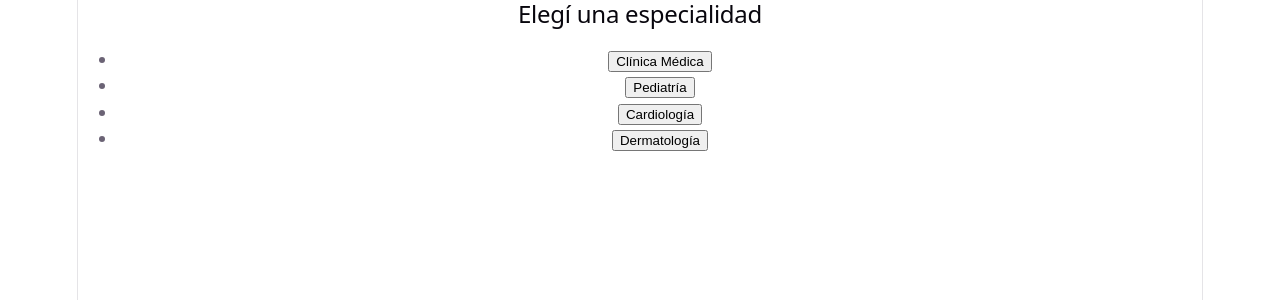
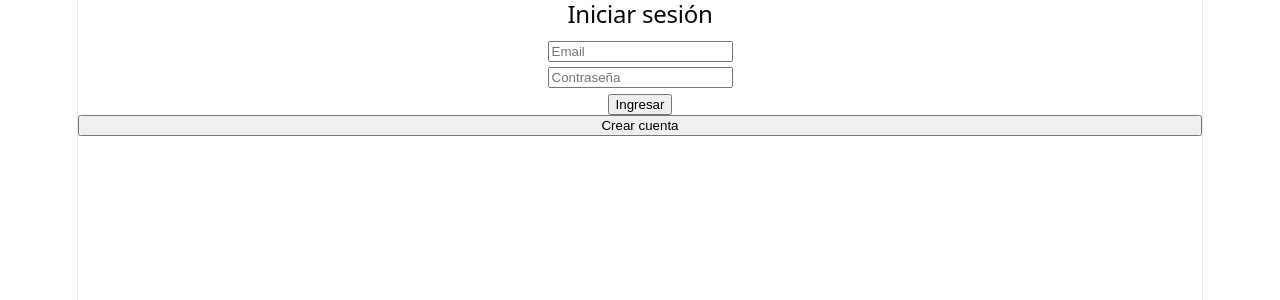
Before and after one commit to RodrigoEscorcielo/sistema-turnos-medicos, a React app in the folder frontend/: page / in a window 1280 px wide. Shown: the top 300 px of the page. Built offline with nearby package versions, Linux system fonts and the light colour scheme; the HTML template or start-up script is replaced by a standard one.

Commit message:
Agrega login y registro con mock

```diff
--- a/frontend/src/App.jsx
+++ b/frontend/src/App.jsx
@@ -1,12 +1,27 @@
-// src/App.jsx
+import { useState } from 'react';
+import Login from './pages/Login';
+import Registro from './pages/Registro';
 import SeleccionEspecialidad from './pages/SeleccionEspecialidad';
 
 function App() {
-  return (
-    <div>
-      <SeleccionEspecialidad />
-    </div>
-  );
+  const [usuario, setUsuario] = useState(null);
+  const [mostrarRegistro, setMostrarRegistro] = useState(false);
+
+  if (!usuario) {
+    return mostrarRegistro ? (
+      <>
+        <Registro onRegistroExitoso={setUsuario} />
+        <button onClick={() => setMostrarRegistro(false)}>Ya tengo cuenta</button>
+      </>
+    ) : (
+      <>
+        <Login onLoginExitoso={setUsuario} />
+        <button onClick={() => setMostrarRegistro(true)}>Crear cuenta</button>
+      </>
+    );
+  }
+
+  return <SeleccionEspecialidad />;
 }
 
 export default App;
--- /dev/null
+++ b/frontend/src/api/auth.js
@@ -0,0 +1,30 @@
+// POST /auth/registro → { email, password, nombre, apellido, nro_credencial } → { usuario_id, token }
+// POST /auth/login → { email, password } → { token, rol, usuario_id }
+
+let usuariosMock = [
+  { usuario_id: 1, email: "paciente@mail.com", password: "1234", rol: "paciente" },
+];
+
+export async function registrar({ email, password, nombre, apellido, nro_credencial }) {
+  await new Promise((resolve) => setTimeout(resolve, 300));
+
+  if (usuariosMock.find((u) => u.email === email)) {
+    throw { response: { status: 409, data: { error: "email_ya_registrado" } } };
+  }
+
+  const nuevoUsuario = { usuario_id: usuariosMock.length + 1, email, password, rol: "paciente" };
+  usuariosMock.push(nuevoUsuario);
+
+  return { usuario_id: nuevoUsuario.usuario_id, token: `mock-token-${nuevoUsuario.usuario_id}` };
+}
+
+export async function login({ email, password }) {
+  await new Promise((resolve) => setTimeout(resolve, 300));
+
+  const usuario = usuariosMock.find((u) => u.email === email && u.password === password);
+  if (!usuario) {
+    throw { response: { status: 401, data: { error: "credenciales_invalidas" } } };
+  }
+
+  return { token: `mock-token-${usuario.usuario_id}`, rol: usuario.rol, usuario_id: usuario.usuario_id };
+}
--- /dev/null
+++ b/frontend/src/pages/Login.jsx
@@ -0,0 +1,43 @@
+import { useState } from 'react';
+import { login } from '../api/auth';
+
+function Login({ onLoginExitoso }) {
+  const [email, setEmail] = useState('');
+  const [password, setPassword] = useState('');
+  const [error, setError] = useState(null);
+  const [cargando, setCargando] = useState(false);
+
+  async function handleSubmit(e) {
+    e.preventDefault();
+    setError(null);
+    setCargando(true);
+    try {
+      const data = await login({ email, password });
+      localStorage.setItem('token', data.token);
+      localStorage.setItem('usuario_id', data.usuario_id);
+      onLoginExitoso(data);
+    } catch (err) {
+      setError(err.response?.data?.error === 'credenciales_invalidas'
+        ? 'Email o contraseña incorrectos.'
+        : 'Error al iniciar sesión.');
+    } finally {
+      setCargando(false);
+    }
+  }
+
+  return (
+    <form onSubmit={handleSubmit}>
+      <h2>Iniciar sesión</h2>
+      <div>
+        <input type="email" placeholder="Email" value={email} onChange={(e) => setEmail(e.target.value)} required />
+      </div>
+      <div>
+        <input type="password" placeholder="Contraseña" value={password} onChange={(e) => setPassword(e.target.value)} required />
+      </div>
+      {error && <p style={{ color: 'red' }}>{error}</p>}
+      <button type="submit" disabled={cargando}>{cargando ? 'Ingresando...' : 'Ingresar'}</button>
+    </form>
+  );
+}
+
+export default Login;
--- /dev/null
+++ b/frontend/src/pages/Registro.jsx
@@ -0,0 +1,45 @@
+import { useState } from 'react';
+import { registrar } from '../api/auth';
+
+function Registro({ onRegistroExitoso }) {
+  const [form, setForm] = useState({ email: '', password: '', nombre: '', apellido: '', nro_credencial: '' });
+  const [error, setError] = useState(null);
+  const [cargando, setCargando] = useState(false);
+
+  function handleChange(e) {
+    setForm({ ...form, [e.target.name]: e.target.value });
+  }
+
+  async function handleSubmit(e) {
+    e.preventDefault();
+    setError(null);
+    setCargando(true);
+    try {
+      const data = await registrar(form);
+      localStorage.setItem('token', data.token);
+      localStorage.setItem('usuario_id', data.usuario_id);
+      onRegistroExitoso(data);
+    } catch (err) {
+      setError(err.response?.data?.error === 'email_ya_registrado'
+        ? 'Ese email ya está registrado.'
+        : 'Error al registrarse.');
+    } finally {
+      setCargando(false);
+    }
+  }
+
+  return (
+    <form onSubmit={handleSubmit}>
+      <h2>Registrarse</h2>
+      <input name="nombre" placeholder="Nombre" onChange={handleChange} required />
+      <input name="apellido" placeholder="Apellido" onChange={handleChange} required />
+      <input name="nro_credencial" placeholder="Nro. de credencial" onChange={handleChange} required />
+      <input name="email" type="email" placeholder="Email" onChange={handleChange} required />
+      <input name="password" type="password" placeholder="Contraseña" onChange={handleChange} required />
+      {error && <p style={{ color: 'red' }}>{error}</p>}
+      <button type="submit" disabled={cargando}>{cargando ? 'Registrando...' : 'Registrarme'}</button>
+    </form>
+  );
+}
+
+export default Registro;
```
